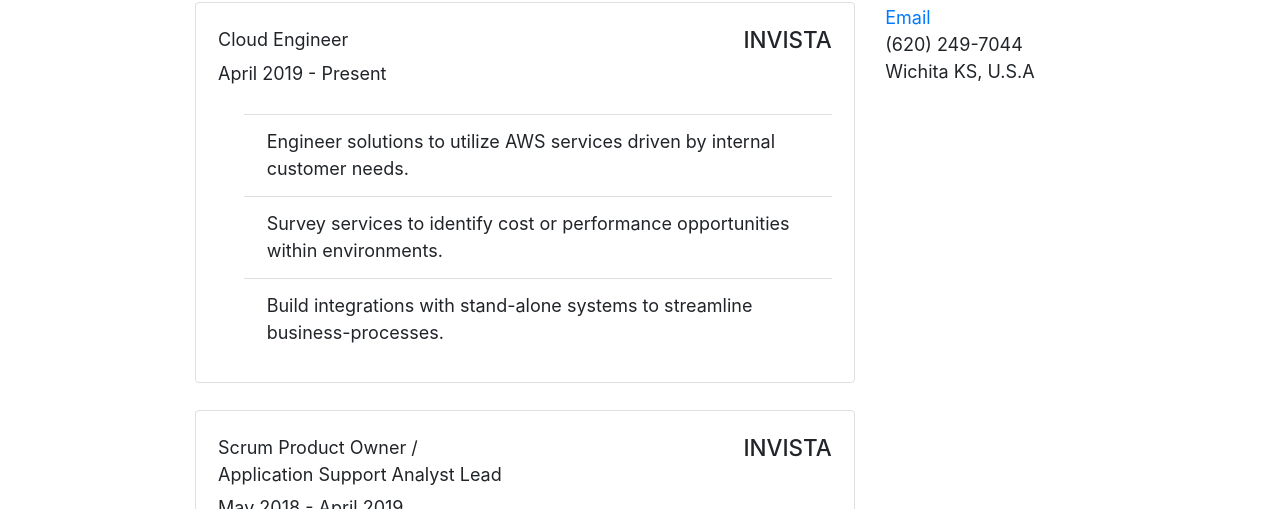
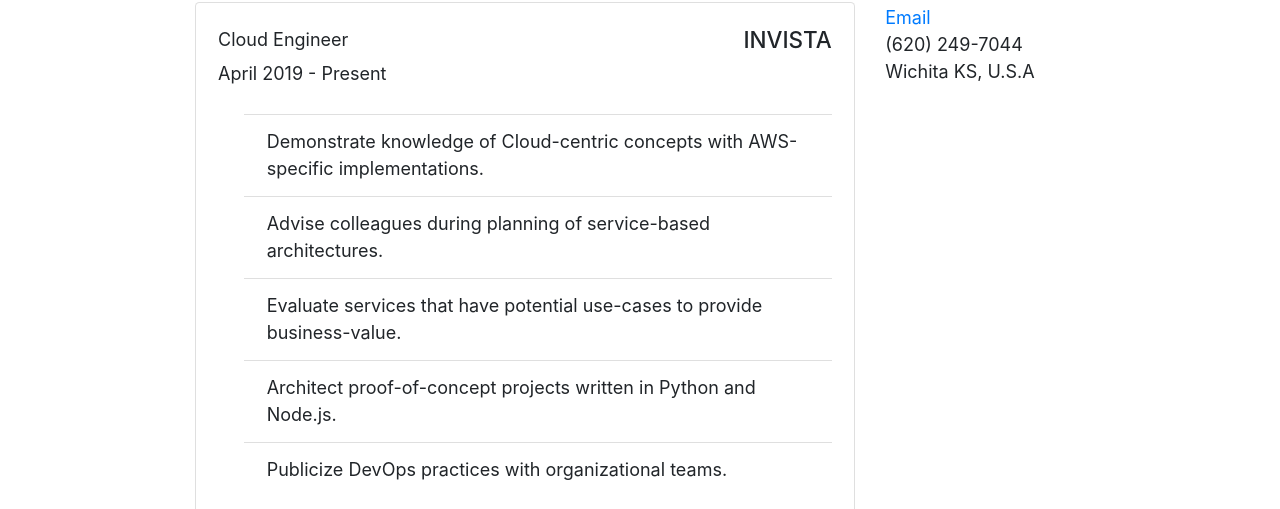
Before and after one commit to JustinDDavis/justinddavis.com, a Gatsby site: page / in a window 1280 px wide. Shown: the part 443-952 px from the top of the page. Built offline with nearby package versions, Linux system fonts and the light colour scheme; Gatsby itself is replaced by a stand-in of ours.

Commit message:
Updating Cloud Engineer Roles for more details

```diff
--- a/src/components/resume.js
+++ b/src/components/resume.js
@@ -12,11 +12,15 @@ var roles= [
         role_title : "Cloud Engineer",
         role_period: "April 2019 - Present",
         things_i_did: [
-            'Engineer solutions to utilize AWS services driven by internal customer needs.',
-            'Survey services to identify cost or performance opportunities within environments.',
-            'Build integrations with stand-alone systems to streamline business-processes.'
+            'Demonstrate knowledge of Cloud-centric concepts with AWS-specific implementations.',
+            'Advise colleagues during planning of service-based architectures.',
+            'Evaluate services that have potential use-cases to provide business-value.',
+            'Architect proof-of-concept projects written in Python and Node.js. ',
+            'Publicize DevOps practices with organizational teams.',
         ],
         joe_things_i_did: [
+            'Built customized Alexa for Business (Internal-Only) Skills',
+            'Contributed to Intergration modernization project. Included APIs and Messaging methods',
             'Built EC2 instances from catalog and custom AMIs',
             'Worked in efforts to migrate on-premise servers into AWS',
             'Perform service reviews of new offerings from AWS, build POVs and experiment with use-cases',
```
